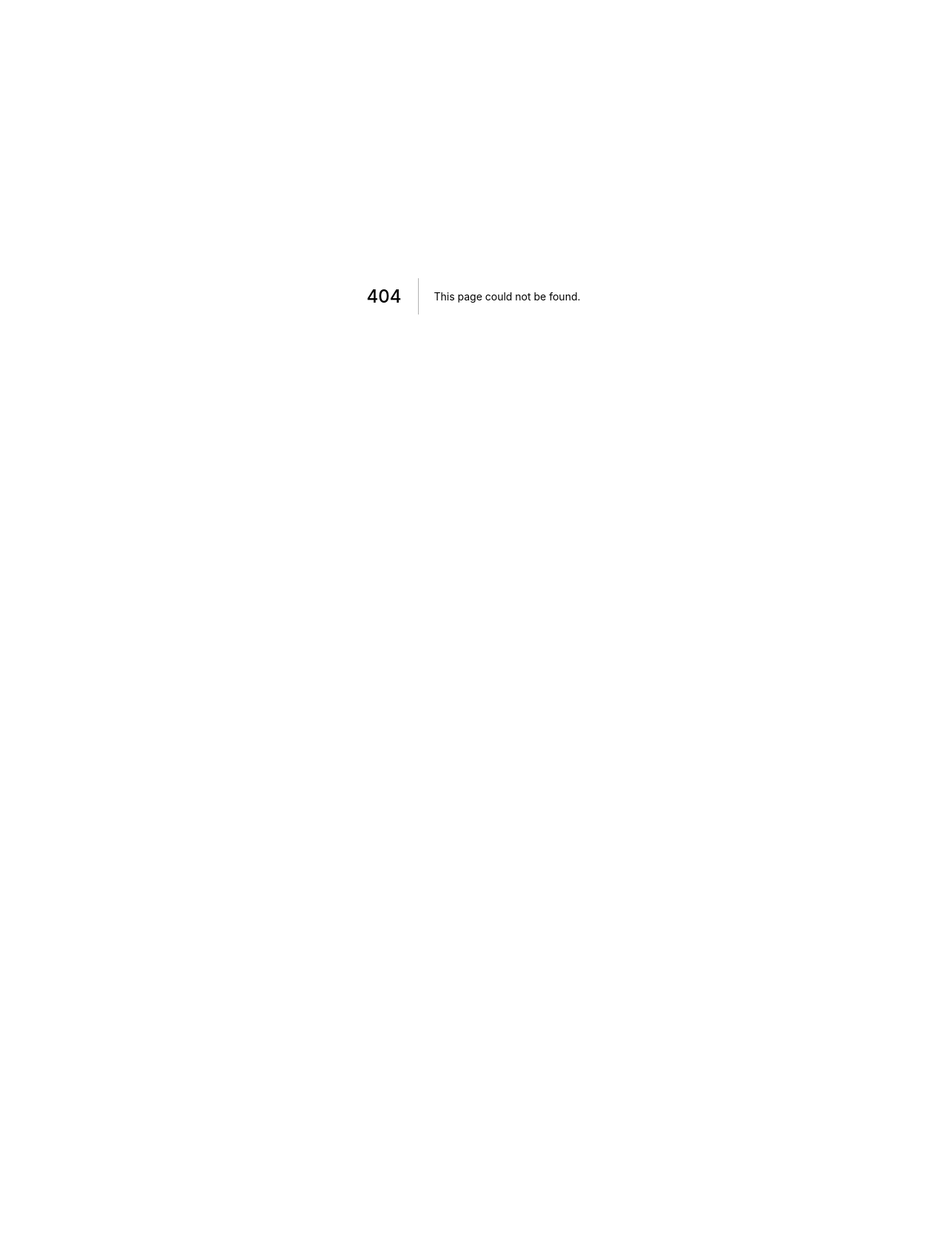
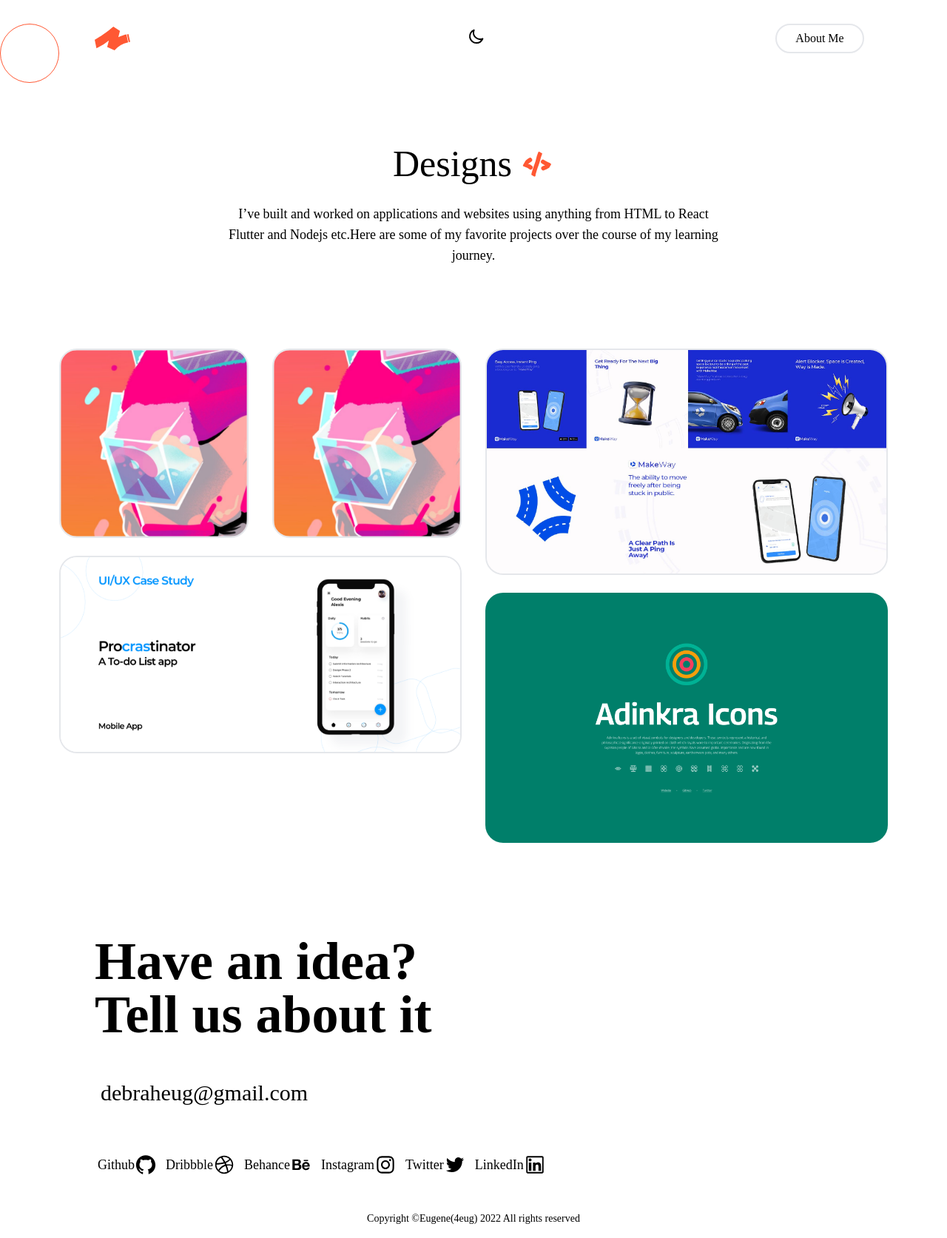
Before and after one commit to 4eug/Old-Portfolio, a Next.js app: page /designs in a window 1280 px wide. Before the commit this address had no page. Shown: the whole page at 74% size. Before the commit the page ends 800 px from the top, so only its background shows below. Built offline with nearby package versions, Linux system fonts and the light colour scheme.

Commit message:
Design Content

```diff
--- /dev/null
+++ b/pages/designs.jsx
@@ -0,0 +1,33 @@
+import Head from "next/head";
+import Nav from "../components/NavBar/Nav";
+import { useState } from "react";
+import { CustomCursor } from "../components/CustomCursor";
+import SideBar from "../components/NavBar/sideBar";
+import Meta from "../components/utilities/meta/meta";
+import Footer from "../components/Footer/footer";
+import GetInTouch from "../components/GetInTouch/getInTouch";
+import Designs from "../components/Designs/Designs";
+
+export default function Design() {
+  const [sideBar, setSideBar] = useState(false);
+  return (
+    <>
+      <CustomCursor />
+      <Meta title="Designs" />
+      <Head>
+        <meta name="description" content="Developed by Me" />
+        <link rel="icon" href="/favicon.ico" />
+      </Head>
+
+      <section>
+        <Nav sideBar={sideBar} setSideBar={setSideBar} />
+      </section>
+      <Designs/>
+      <section>
+        <GetInTouch/>
+      </section>
+      <Footer/>
+      <SideBar sideBar={sideBar} />
+    </>
+  );
+}
```
